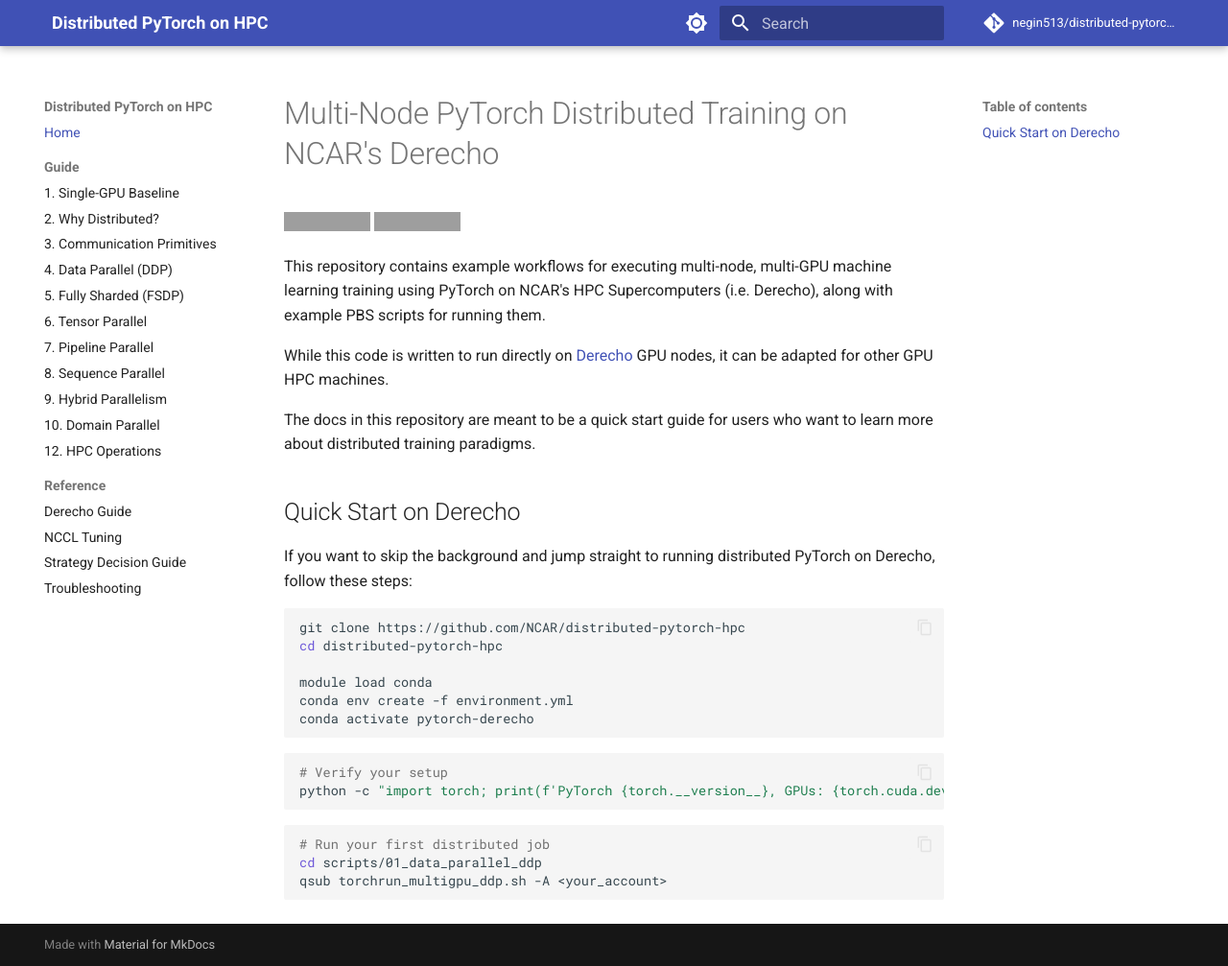
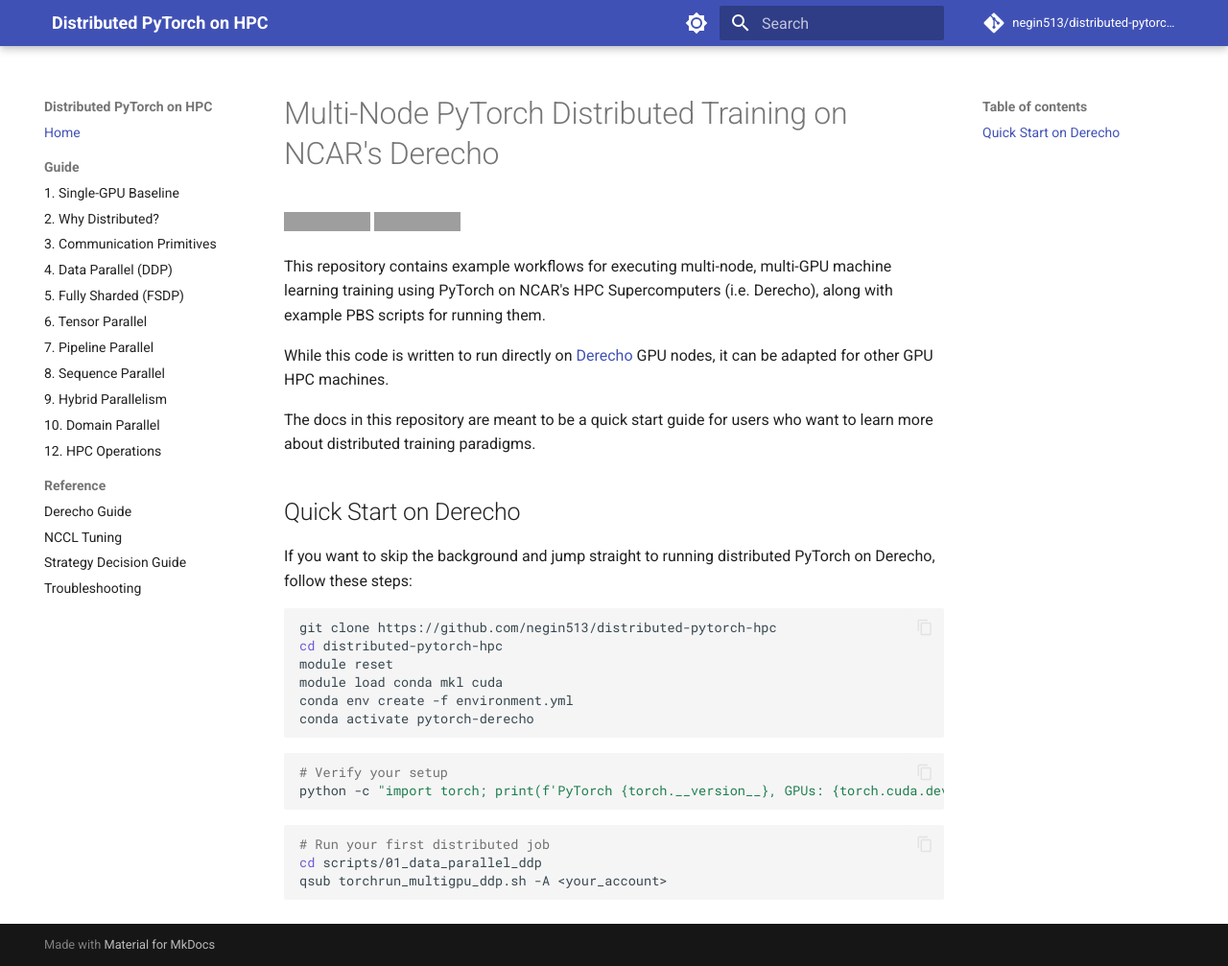
Before and after one commit to negin513/distributed-pytorch-hpc, an MkDocs documentation site: the page built from docs/index.md, in a window 1280 px wide and 1007 px high. Shown: the whole window at 96% size. Built offline with MkDocs 1.6.1 and Material for MkDocs 9.7.7, drawn with Linux system fonts in a browser that asks for light colours; comment, search, counter and statistics services are not loaded; grey boxes are pictures that could not be loaded.

Commit message:
minor fixes

````diff
--- a/docs/index.md
+++ b/docs/index.md
@@ -20,10 +20,10 @@
 If you want to skip the background and jump straight to running distributed PyTorch on Derecho, follow these steps:
 
 ```bash
-git clone https://github.com/NCAR/distributed-pytorch-hpc
+git clone https://github.com/negin513/distributed-pytorch-hpc
 cd distributed-pytorch-hpc
-
-module load conda
+module reset
+module load conda mkl cuda
 conda env create -f environment.yml
 conda activate pytorch-derecho
 ```
````
